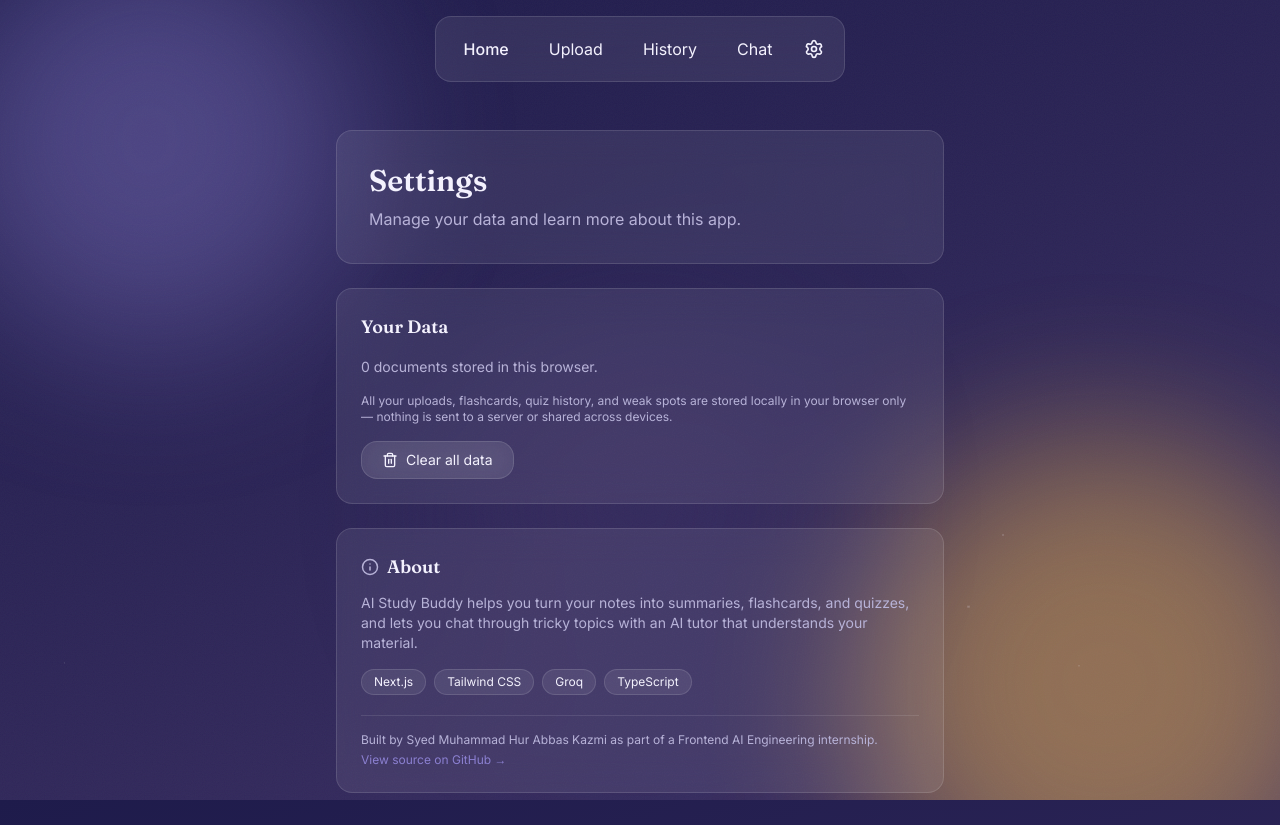
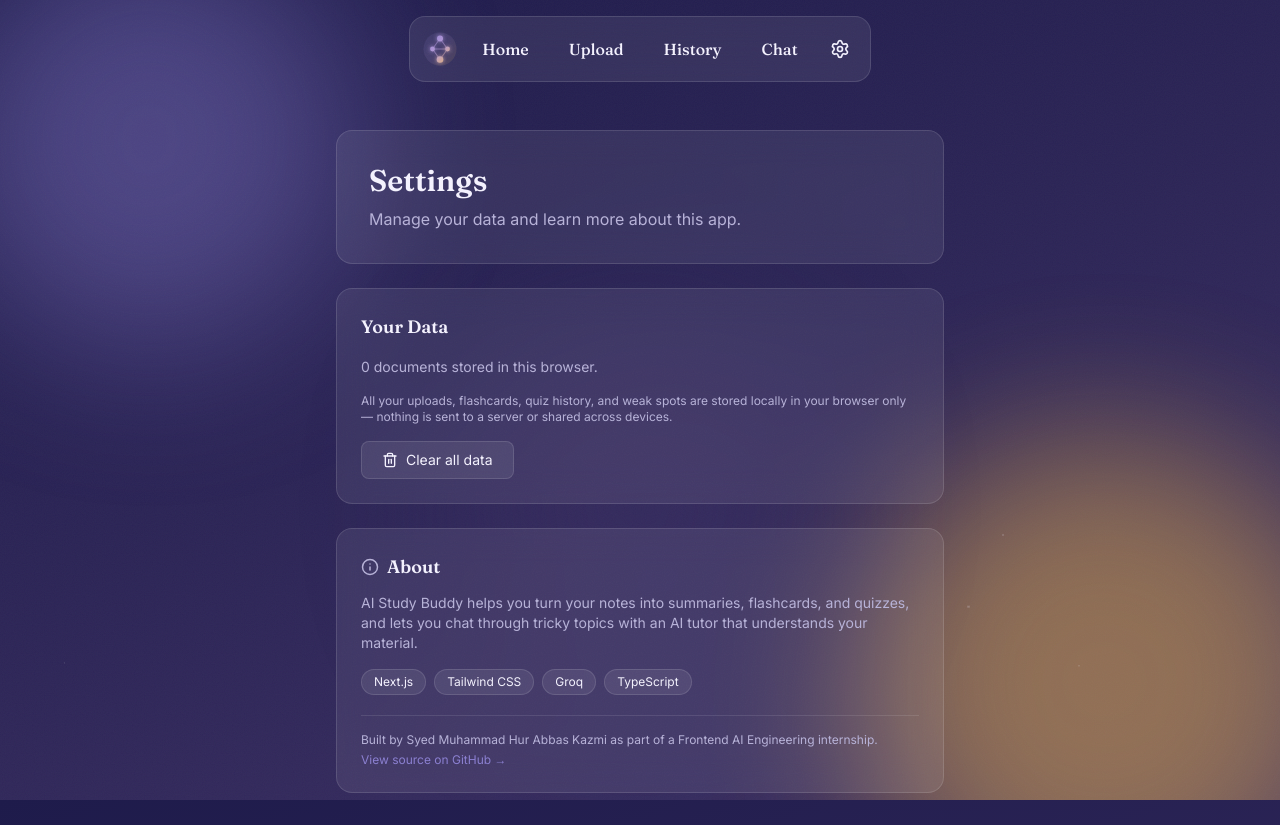
Before and after one commit to hurkazmi-cpp/frontend-ai-capstone, a Next.js app: page /settings in a window 1280 px wide. Built offline with nearby package versions, Linux system fonts and the light colour scheme.

Commit message:
Add custom logo, favicon, Fraunces nav font, updated settings button styling

```diff
--- a/src/app/layout.tsx
+++ b/src/app/layout.tsx
@@ -6,6 +6,7 @@ import { Settings as SettingsIcon } from "lucide-react";
 import MobileNav from "@/components/MobileNav";
 import CursorGlow from "@/components/CursorGlow";
 import ParticleField from "@/components/ParticleField";
+import Logo from "@/components/Logo";
 
 const fraunces = Fraunces({
   variable: "--font-heading",
@@ -40,8 +41,12 @@ export default function RootLayout({ children }: LayoutProps<"/">) {
         <ParticleField />
         <CursorGlow />
 
-        <nav className="glass hidden md:flex items-center gap-2 p-3 m-4 max-w-3xl mx-auto justify-between">
-          <div className="flex flex-wrap gap-2 flex-1 min-w-0">
+        <nav
+          className="glass hidden md:flex items-center gap-2 p-3 m-4 max-w-3xl mx-auto justify-between"
+          style={{ fontFamily: "var(--font-heading)" }}
+        >
+          <div className="flex flex-wrap items-center gap-2 flex-1 min-w-0">
+            <Logo />
             <Link href="/" className="glow-hover px-4 py-2 rounded-lg font-medium">
               <span className="nav-link">Home</span>
             </Link>
--- a/src/app/settings/page.tsx
+++ b/src/app/settings/page.tsx
@@ -50,10 +50,10 @@ export default function SettingsPage() {
 
         <button
           onClick={handleClearData}
-          className="glass glow-hover px-5 py-2 rounded-lg flex items-center gap-2 text-sm"
+          className="glow-hover px-5 py-2 rounded-lg flex items-center gap-2 text-sm"
           style={{
-            borderColor: confirmClear ? "#F2B84B" : undefined,
-            borderWidth: confirmClear ? "1.5px" : undefined,
+            background: confirmClear ? "rgba(242, 184, 75, 0.15)" : "rgba(255, 255, 255, 0.08)",
+            border: confirmClear ? "1.5px solid #F2B84B" : "1px solid rgba(255, 255, 255, 0.12)",
           }}
         >
           <Trash2 size={16} />
--- /dev/null
+++ b/src/components/Logo.tsx
@@ -0,0 +1,40 @@
+export default function Logo() {
+  return (
+    <svg width="36" height="36" viewBox="0 0 48 48" fill="none" xmlns="http://www.w3.org/2000/svg">
+      <defs>
+        <linearGradient id="logoGradient" x1="4" y1="4" x2="44" y2="44" gradientUnits="userSpaceOnUse">
+          <stop offset="0%" stopColor="#8B7FD1" />
+          <stop offset="50%" stopColor="#B89BD9" />
+          <stop offset="100%" stopColor="#F2B84B" />
+        </linearGradient>
+        <filter id="glow" x="-50%" y="-50%" width="200%" height="200%">
+          <feGaussianBlur stdDeviation="2.5" result="blur" />
+          <feMerge>
+            <feMergeNode in="blur" />
+            <feMergeNode in="SourceGraphic" />
+          </feMerge>
+        </filter>
+      </defs>
+
+      {/* soft ambient glow circle behind, echoing the background orbs */}
+      <circle cx="24" cy="24" r="22" fill="url(#logoGradient)" opacity="0.12" />
+
+      {/* connecting lines (study/neural network) */}
+      <g stroke="url(#logoGradient)" strokeWidth="1.4" opacity="0.55">
+        <line x1="24" y1="10" x2="14" y2="24" />
+        <line x1="24" y1="10" x2="34" y2="24" />
+        <line x1="14" y1="24" x2="24" y2="38" />
+        <line x1="34" y1="24" x2="24" y2="38" />
+        <line x1="14" y1="24" x2="34" y2="24" />
+      </g>
+
+      {/* nodes */}
+      <g filter="url(#glow)">
+        <circle cx="24" cy="10" r="4" fill="url(#logoGradient)" />
+        <circle cx="14" cy="24" r="3.2" fill="url(#logoGradient)" />
+        <circle cx="34" cy="24" r="3.2" fill="url(#logoGradient)" />
+        <circle cx="24" cy="38" r="4.4" fill="url(#logoGradient)" />
+      </g>
+    </svg>
+  );
+}
```
Also changed, not shown: src/app/icon.svg (added), 1 other file (tests, documents, lock files or other folders).
